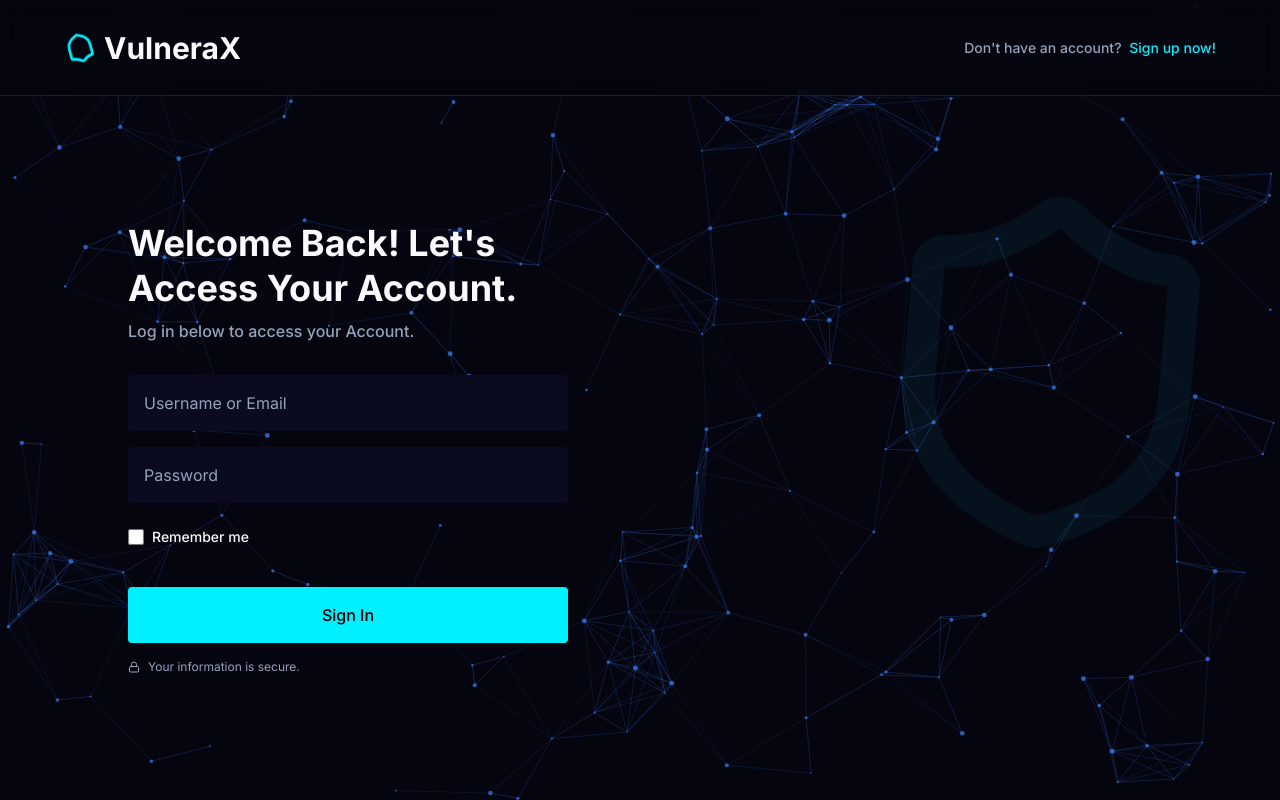
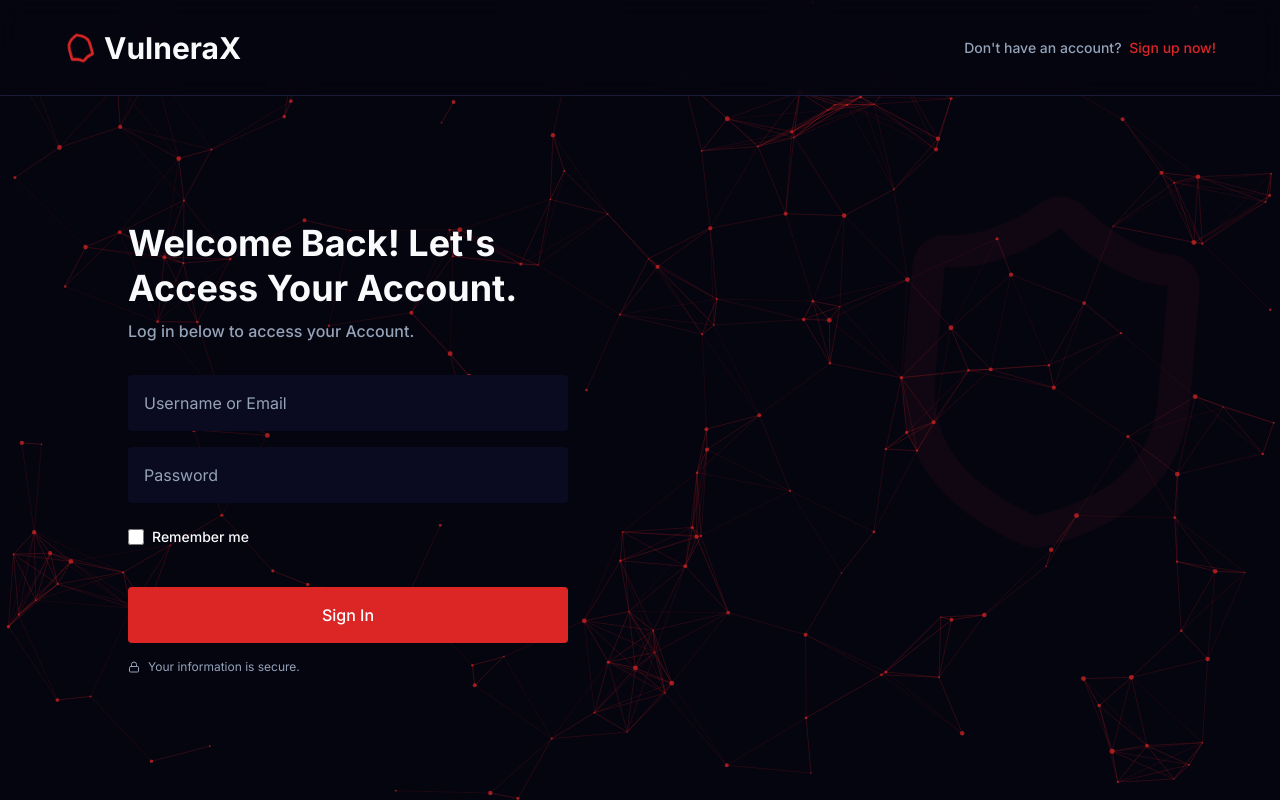
Before and after one commit to AryanISSEI/vulneraX, a React (Vite) app in the folder frontend/: page /login in a window 1280 px wide. Built offline with nearby package versions, Linux system fonts and the light colour scheme.

Commit message:
Switch dark theme to use standard Red (non-neon) globally

```diff
--- a/frontend/src/components/ParticleBackground.jsx
+++ b/frontend/src/components/ParticleBackground.jsx
@@ -109,8 +109,8 @@ const ParticleBackground = () => {
         const y = (Math.random() * ((canvas.height - size * 2) - (size * 2)) + size * 2);
         const directionX = (Math.random() * 1.5) - 0.75;
         const directionY = (Math.random() * 1.5) - 0.75;
-        // Primary color that matches VulneraX theme (blue)
-        const color = 'rgba(59, 130, 246, 0.7)';
+        // Primary color that matches VulneraX theme (red)
+        const color = 'rgba(220, 38, 38, 0.7)';
 
         particlesArray.push(new Particle(x, y, directionX, directionY, size, color));
       }
@@ -129,7 +129,7 @@ const ParticleBackground = () => {
              // Opacity is relative to distance
              opacityValue = 1 - (distance/15000);
              if (opacityValue > 0) {
-               ctx.strokeStyle = `rgba(59, 130, 246, ${opacityValue * 0.25})`; // Subtle blue line
+               ctx.strokeStyle = `rgba(220, 38, 38, ${opacityValue * 0.25})`; // Subtle red line
                ctx.lineWidth = 1;
                ctx.beginPath();
                ctx.moveTo(particlesArray[a].x, particlesArray[a].y);
--- a/frontend/src/components/ScanForm.jsx
+++ b/frontend/src/components/ScanForm.jsx
@@ -38,7 +38,7 @@ export default function ScanForm({ onScan, isScanning }) {
 
     for (let i = 0; i < numParticles; i++) {
       const particle = document.createElement('div');
-      particle.className = 'absolute bg-primary rounded-full shadow-[0_0_10px_#00f0ff] z-50';
+      particle.className = 'absolute bg-primary rounded-full shadow-[0_0_10px_#dc2626] z-50';
 
       // Random size
       const size = Math.random() * 6 + 2;
--- a/frontend/src/components/Topbar.jsx
+++ b/frontend/src/components/Topbar.jsx
@@ -18,7 +18,7 @@ export default function Topbar() {
   useEffect(() => {
     if (logoRef.current) {
       gsap.to(logoRef.current, {
-        textShadow: "0px 0px 15px rgba(0,240,255,0.8), 0px 0px 30px rgba(0,240,255,0.6)",
+        textShadow: "0px 0px 15px rgba(220,38,38,0.8), 0px 0px 30px rgba(220,38,38,0.6)",
         duration: 2,
         yoyo: true,
         repeat: -1,
@@ -63,7 +63,7 @@ export default function Topbar() {
                 {isActive && (
                   <motion.div
                     layoutId="topbar-active-indicator"
-                    className="absolute -bottom-1 left-1/2 -translate-x-1/2 w-1.5 h-1.5 rounded-full bg-primary shadow-[0_0_8px_rgba(0,240,255,0.8)]"
+                    className="absolute -bottom-1 left-1/2 -translate-x-1/2 w-1.5 h-1.5 rounded-full bg-primary shadow-[0_0_8px_rgba(220,38,38,0.8)]"
                     transition={{ type: "spring", stiffness: 400, damping: 30 }}
                   />
                 )}
--- a/frontend/src/index.css
+++ b/frontend/src/index.css
@@ -42,19 +42,19 @@
     --card-foreground: #f8fafc;
     --popover: #080816;
     --popover-foreground: #f8fafc;
-    --primary: #00f0ff; /* Electric Cyan */
-    --primary-foreground: #000000;
+    --primary: #dc2626; /* Standard Red */
+    --primary-foreground: #ffffff;
     --secondary: #0a0a20;
     --secondary-foreground: #f8fafc;
     --muted: #0a0a20;
     --muted-foreground: #94a3b8;
-    --accent: #00f0ff;
-    --accent-foreground: #000000;
-    --destructive: #ff003c; /* Neon Crimson */
+    --accent: #dc2626;
+    --accent-foreground: #ffffff;
+    --destructive: #dc2626; /* Standard Red */
     --destructive-foreground: #ffffff;
     --border: #1a1a3a;
     --input: #0a0a20;
-    --ring: #00f0ff;
+    --ring: #dc2626;
 
     /* Custom Risk Tier Colors */
     --risk-critical: #ff003c;
@@ -254,9 +254,9 @@
 
 /* Animations */
 @keyframes pulse-glow {
-  0% { box-shadow: 0 0 0 0 rgba(59, 130, 246, 0.4); }
-  70% { box-shadow: 0 0 0 10px rgba(59, 130, 246, 0); }
-  100% { box-shadow: 0 0 0 0 rgba(59, 130, 246, 0); }
+  0% { box-shadow: 0 0 0 0 rgba(220, 38, 38, 0.4); }
+  70% { box-shadow: 0 0 0 10px rgba(220, 38, 38, 0); }
+  100% { box-shadow: 0 0 0 0 rgba(220, 38, 38, 0); }
 }
 .animate-pulse-glow {
   animation: pulse-glow 2s infinite;
```
